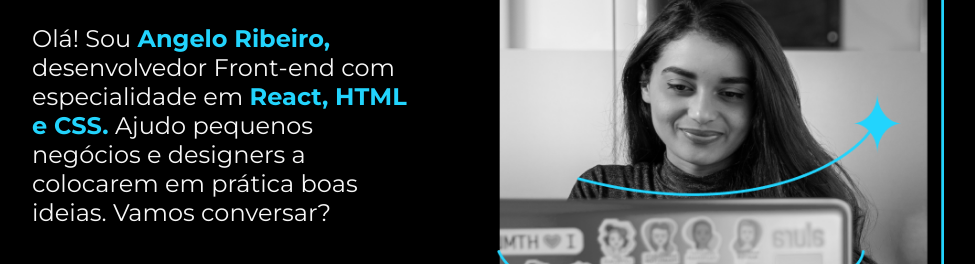
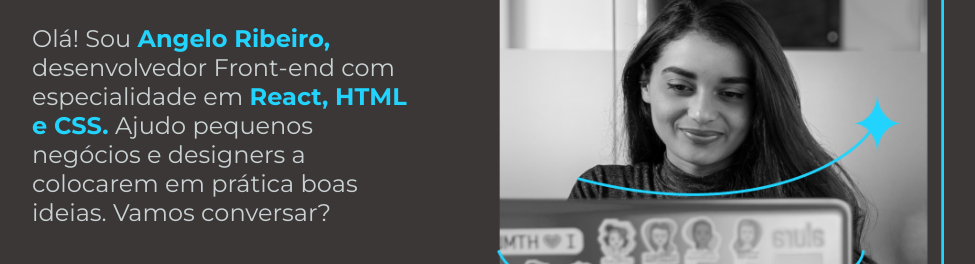
Before and after one commit to AngeloNR/portfolio, a plain HTML site: page index.html in a window 1280 px wide. Shown: the part 405-669 px from the top of the page, without its empty margins (160-1135 px from the left). Drawn offline with nearby package versions, Linux system fonts and the light colour scheme; files that its build step writes are made by us from their sources; files whose address does not match are found by name.

Commit message:
Add files via upload

```diff
--- a/styles.css
+++ b/styles.css
@@ -1,10 +1,10 @@
 @import url('https://fonts.googleapis.com/css2?family=Krona+One&family=Montserrat:ital,wght@0,100..900;1,100..900&display=swap');
 
 :root {
-    --cor-primaria: #000000;
-    --cor-secundaria: #f6f6f6;
+    --cor-primaria: #3b3737;
+    --cor-secundaria: #c9d1d3;
     --cor-terciaria: #22d4fd;
-    --cor-hover: #272727;
+    --cor-hover: #474843;
 
     --fonte-primaria: "Krona One", sans-serif;
     --fonte-secundaria: "Montserrat", sans-serif;
```
